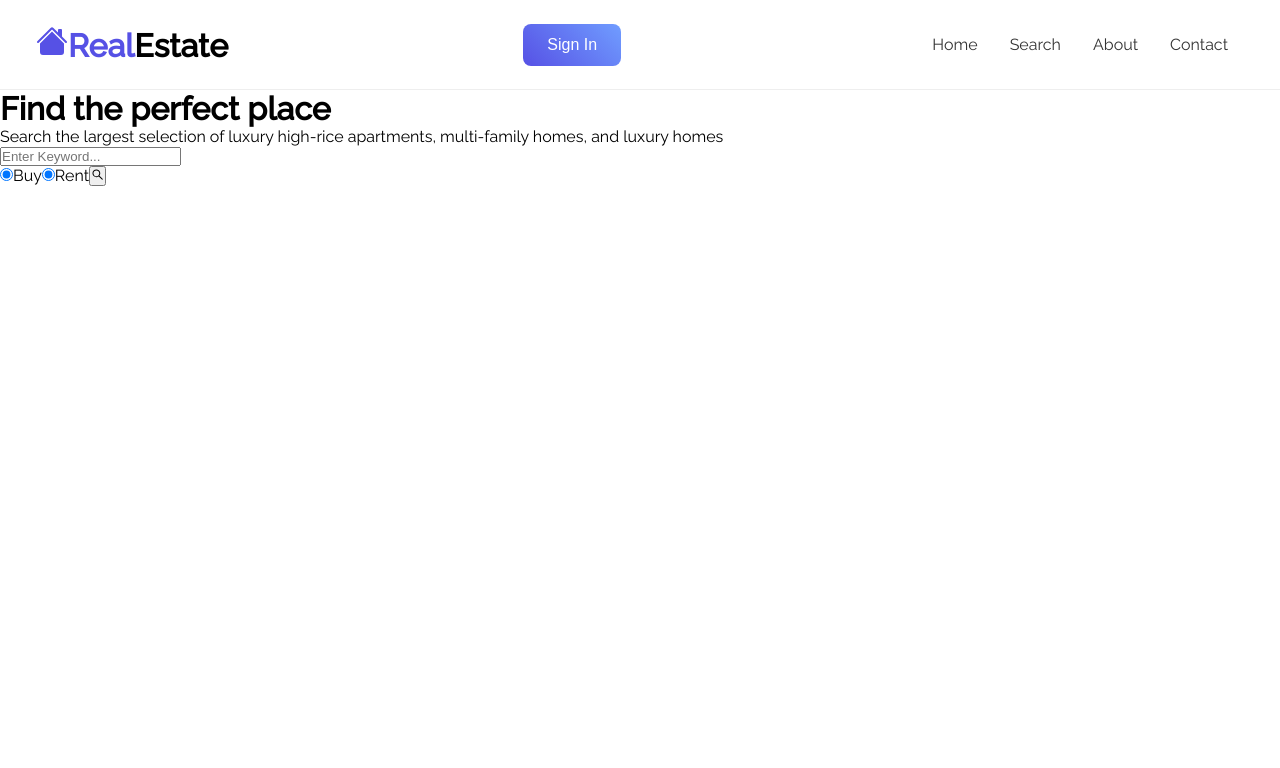
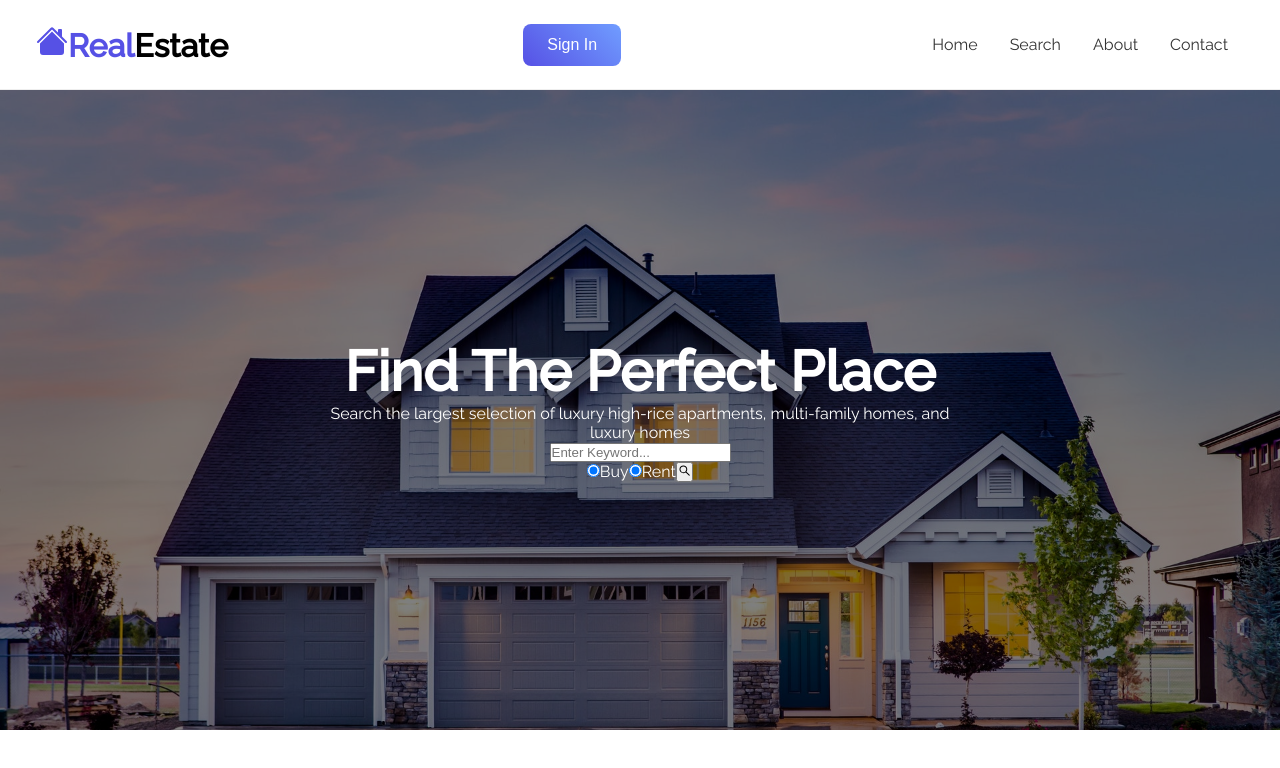
Before and after one commit to MateuszRyniewicz/zadanie-2-1-react-layout-turorial, a React (Create React App) app: page / in a window 1280 px wide. Shown: the top 768 px of the page. Built offline with nearby package versions, Linux system fonts and the light colour scheme.

Commit message:
added hero text

```diff
--- a/src/components/hero/Hero.css
+++ b/src/components/hero/Hero.css
@@ -0,0 +1,35 @@
+.hero {
+	background-color: rgba(0, 0, 0, 0.5);
+	color: #fff;
+	height: 80vh;
+	width: 100%;
+	position: relative;
+	margin-bottom: 4rem;
+}
+
+.hero::before {
+	content: '';
+	background: url('../../assets/hero-img.jpg') no-repeat center center/cover;
+	height: 100%;
+	width: 100%;
+	position: absolute;
+	top: 0;
+	left: 0;
+	z-index: -1;
+}
+
+.hero .content {
+	height: 100%;
+	display: flex;
+	flex-direction: column;
+	justify-content: center;
+	text-align: center;
+	max-width: 700px;
+	margin: auto;
+	padding: 1rem;
+}
+
+.hero h1 {
+	font-size: 3.5rem;
+	text-transform: capitalize;
+}
--- a/src/components/hero/Hero.js
+++ b/src/components/hero/Hero.js
@@ -1,4 +1,6 @@
+import { React } from 'react';
 import { AiOutlineSearch } from 'react-icons/ai';
+import './Hero.css';
 
 const Hero = () => {
 	return (
```
